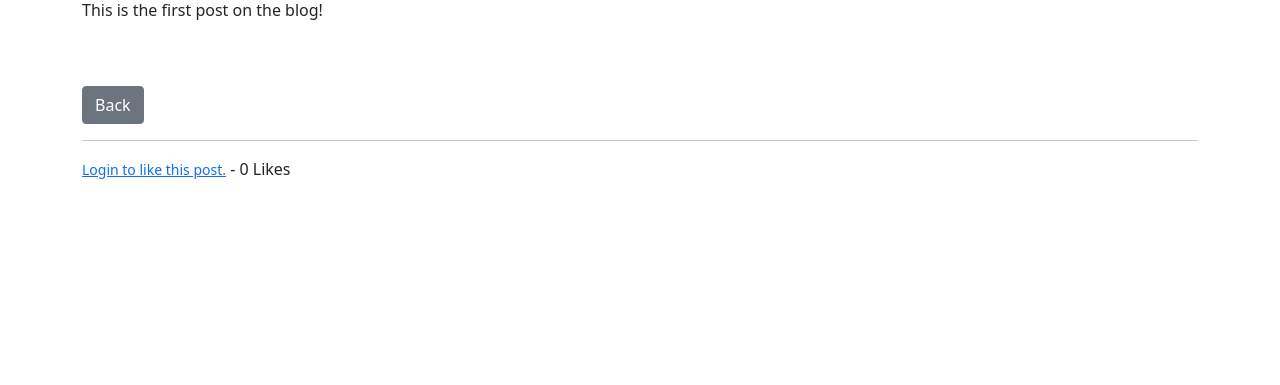
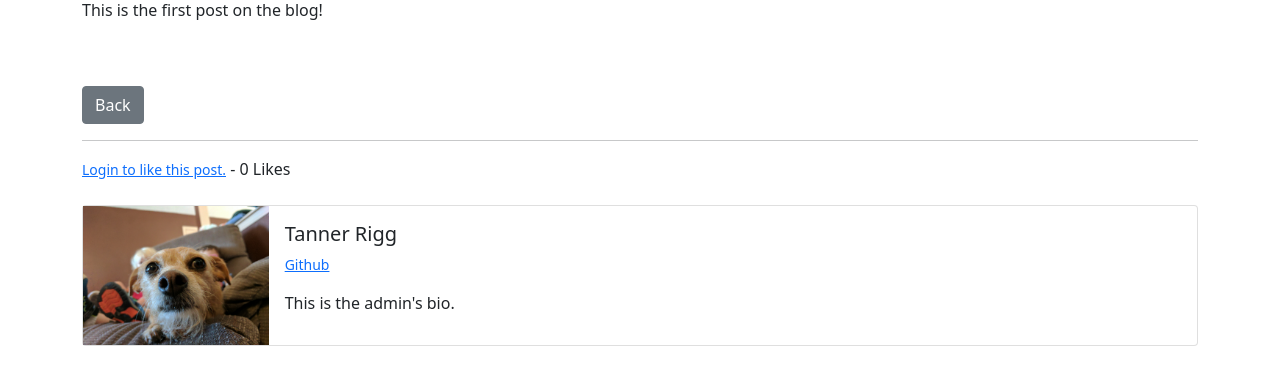
Before and after one commit to trigg8/Django_Blog, a Django app: page /article/1 in a window 1280 px wide. Shown: the part 219-604 px from the top of the page. Run offline with Django 4.2, Linux system fonts and the light colour scheme; data comes from the database, SQL or seed files in the repository; both versions use the stored data as it was after the commit; some libraries are stand-ins or nearby versions.

Commit message:
added profile card at the bottom of details page

```diff
--- a/theblog/models.py
+++ b/theblog/models.py
@@ -18,6 +18,12 @@ class Category(models.Model):
 class Profile(models.Model):
     user = models.OneToOneField(User, null=True, on_delete=models.CASCADE)
     bio = models.TextField()
+    profile_pic = models.ImageField(null=True, blank=True, upload_to='images/profile/')
+    website_url= models.CharField(max_length=255, null=True, blank=True)
+    facebook_url= models.CharField(max_length=255, null=True, blank=True)
+    twitter_url= models.CharField(max_length=255, null=True, blank=True)
+    instagram_url= models.CharField(max_length=255, null=True, blank=True)
+    github_url= models.CharField(max_length=255, null=True, blank=True)
 
     def __str__(self):
         return str(self.user)
--- a/theblog/templates/article_details.html
+++ b/theblog/templates/article_details.html
@@ -47,5 +47,38 @@
     {% endif %}
     - {{ total_likes }} Likes
 </form>
+<br>
+
+<div class="card mb-3">
+    <div class="row g-0">
+      <div class="col-md-2">
+        <img src="{{ post.author.profile.profile_pic.url }}" class="img-fluid">
+      </div>
+      <div class="col-md-10">
+        <div class="card-body">
+          <h5 class="card-title">{{ post.author.first_name }} {{ post.author.last_name }}</h5>
+            <p class="small text-muted">
+                {% if post.author.profile.website_url %}
+                    <a href="{{ post.author.profile.website_url }}">Website</a> |
+                {% endif %}
+                {% if post.author.profile.facebook_url %}
+                    <a href="{{ post.author.profile.facebook_url }}">Facebook</a> |
+                {% endif %}
+                {% if post.author.profile.twitter_url %}
+                    <a href="{{ post.author.profile.twitter_url }}">Twitter</a> |
+                {% endif %}
+                {% if post.author.profile.instagram_url %}
+                    <a href="{{ post.author.profile.instagram_url }}">Instagram</a> |
+                {% endif %}
+                {% if post.author.profile.github_url %}
+                    <a href="{{ post.author.profile.github_url }}">Github</a>
+                {% endif %}
+            </p>
+          <p class="card-text">{{ post.author.profile.bio }}</p>
+        </div>
+      </div>
+    </div>
+  </div>
+
 
 {% endblock %}
```
Also changed, not shown: db.sqlite3, media/images/profile/IMG_20170619_074041.jpg (added), theblog/migrations/0011_profile_facebook_url_profile_github_url_and_more.py (added).
